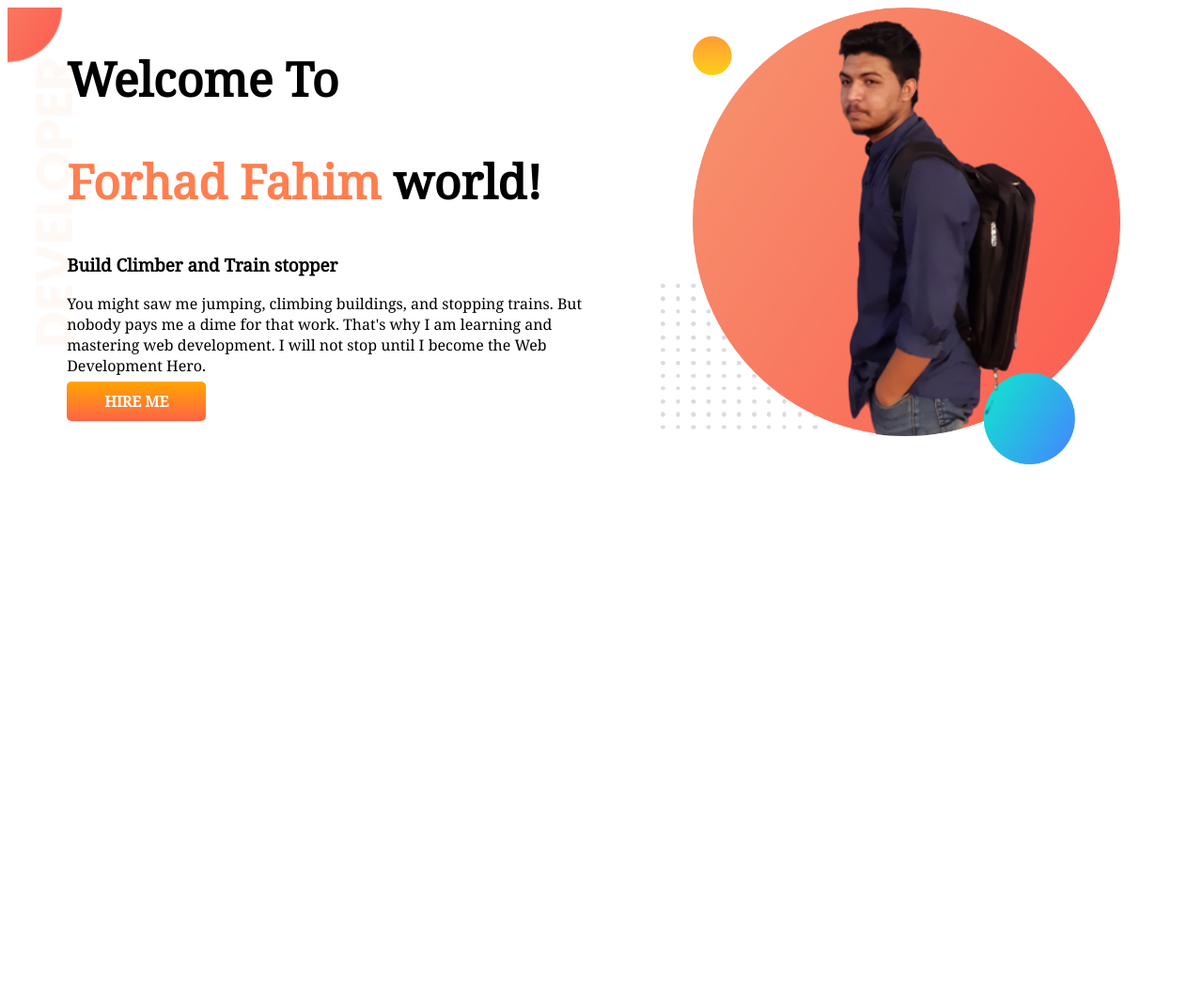
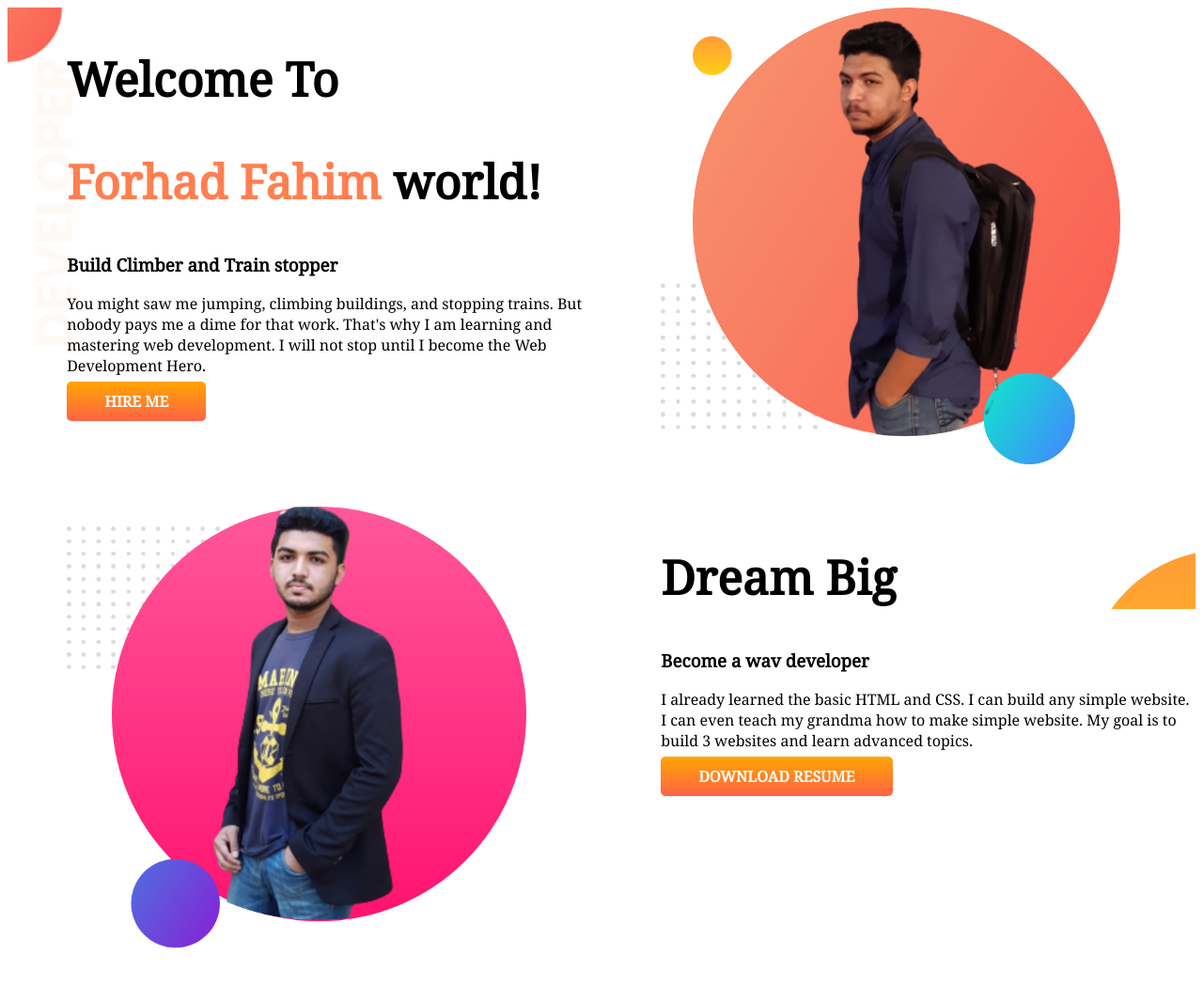
Before and after one commit to Fahim334712/developer-portfolio, a plain HTML site: page index.html in a window 1280 px wide. Shown: the whole page at 94% size. Before the commit the page ends 800 px from the top, so only its background shows below. Drawn offline with Linux system fonts and the light colour scheme.

Commit message:
The dream

```diff
--- a/index.html
+++ b/index.html
@@ -27,6 +27,19 @@
         </div>
         <div class="half-width"><img src="khan2.png" alt=""></div>
     </section>
+    <section>
+        <div class="half-width">
+            <img src="khan.jpg" alt="">
+        </div>
+        <div class="half-width">
+            <h1 class="dream-big">Dream Big</h1>
+            <h3>Become a wav developer</h3>
+            <p>I already learned the basic HTML and CSS. I can build any simple website. I can even teach my grandma how
+                to make simple website. My goal is to build 3 websites and learn advanced topics.</p>
+            <a class="Link-button" target="_blank" href="https://web.facebook.com/forhadulislam.fahim.756/">DOWNLOAD
+                RESUME</a>
+        </div>
+    </section>
 </body>
 
 </html>
--- a/style.css
+++ b/style.css
@@ -9,6 +9,7 @@ h1{
 }
 section{
     display: flex;
+    margin-bottom: 40px;
 }
 .half-width{
     width: 50%;
@@ -29,3 +30,8 @@ section{
     background-image: url(images/top-banner.png);
     background-repeat: no-repeat;
 }
+.dream-big{
+    background-image: url(images/dream-bg.png);
+    background-repeat: no-repeat;
+    background-position: right 5px;
+}
```
